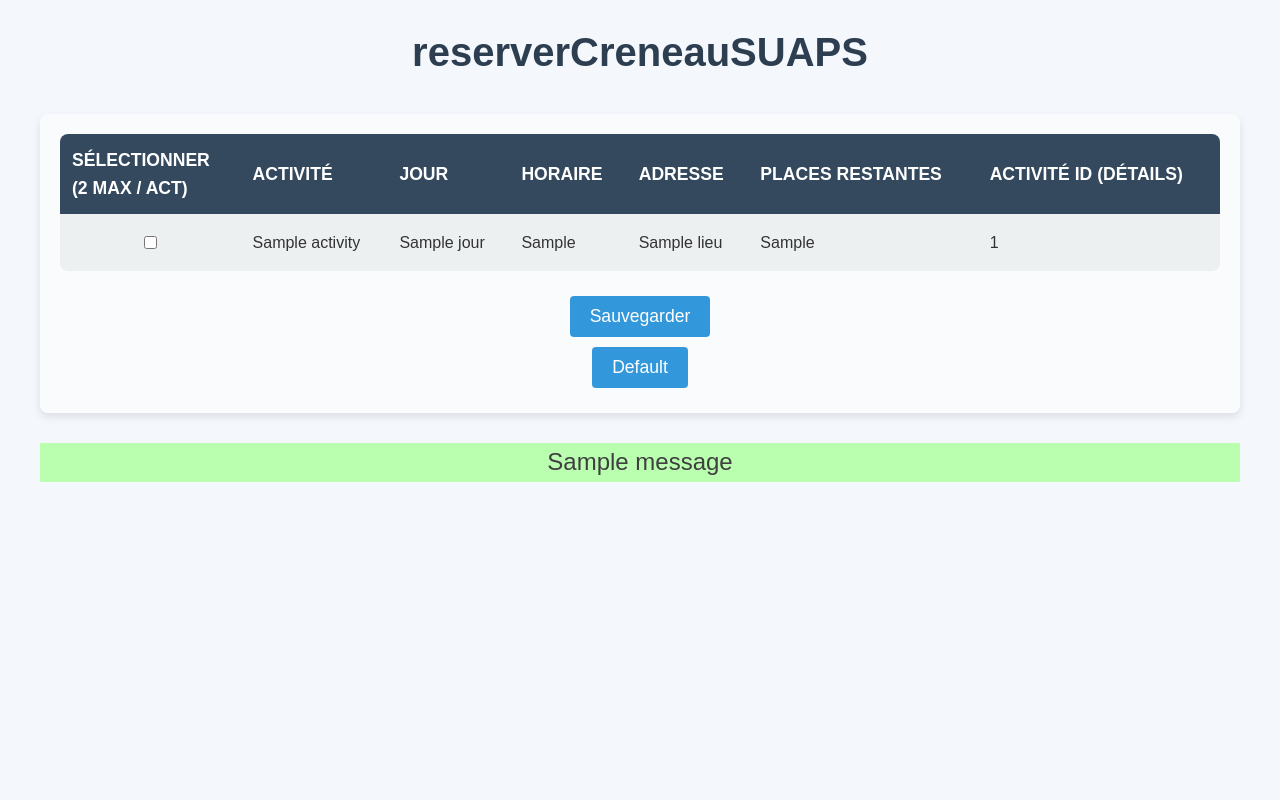
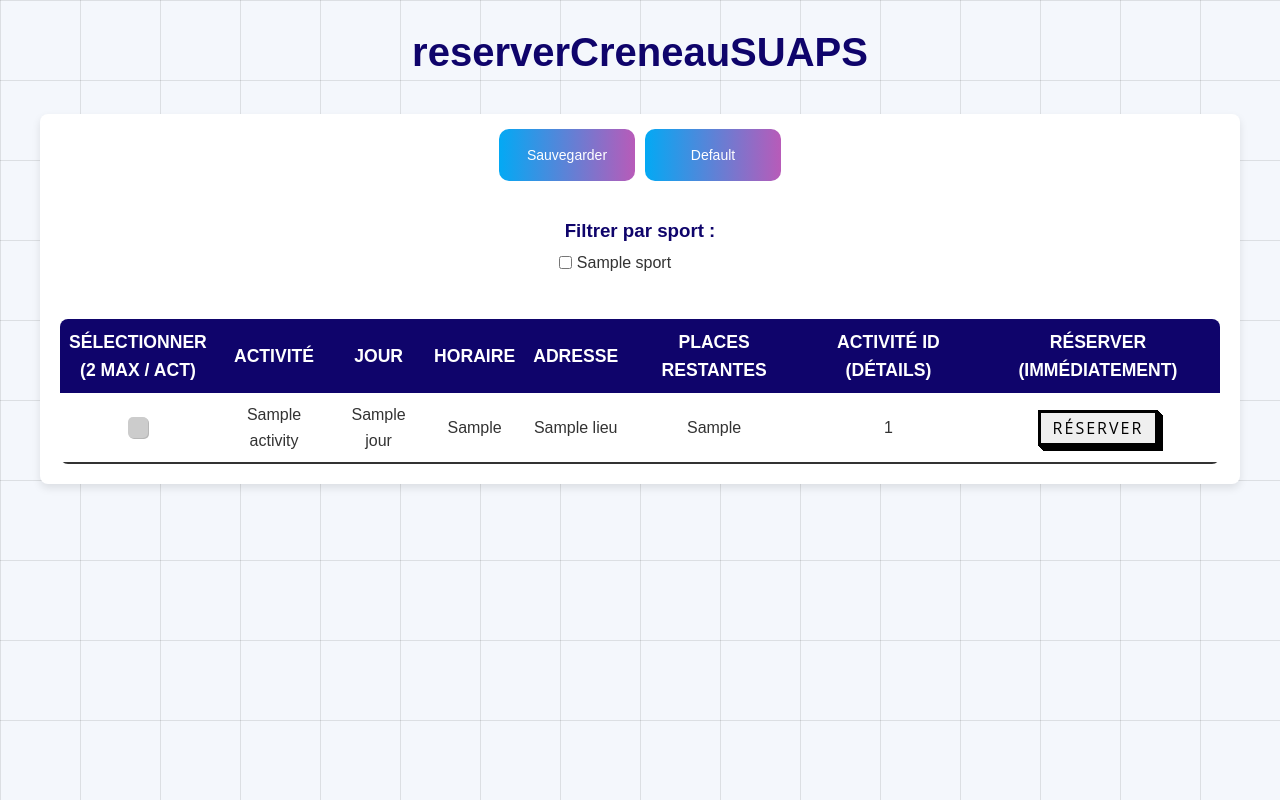
Before and after one commit to maxlttr1/reserverCreneauSUAPS, a Flask app: template src/templates/index.html in a window 1280 px wide. Run offline with Flask 3, Linux system fonts and the light colour scheme; the template is opened without the code that fills it: most values are stand-ins (such as "Sample title", 1, 10 or a date in 2020); one stand-in notice (Sample message) is shown; parts of the project's set-up code (start-up, migrations or seed data) failed here and were passed over.

Commit message:
style enhance

```diff
--- a/src/main.py
+++ b/src/main.py
@@ -5,13 +5,11 @@
 import pytz
 import json
 import os
+import logging
+
 from flask import Flask, render_template, request, redirect, url_for, flash
 from flask_login import LoginManager, UserMixin, login_user, login_required, logout_user
 from dotenv import load_dotenv
-
-import logging
-logging.getLogger('werkzeug').setLevel(logging.CRITICAL) # pas de pollution (GET 304 machin)
-
 from AutoSUAPS import AutoSUAPS
 from utilities import setAllSchedules, setDefaultSchedules, getParisDatetime
 
@@ -67,7 +65,29 @@
 def home():
     activities_dict = get_activities()
     config_file = read_config()
-    return render_template('index.html', activities_dict=activities_dict, config_file=config_file)
+
+    sports = sorted(list({activity['activity_name'] for activity in activities_dict}))
+
+    return render_template('index.html', activities_dict=activities_dict, config_file=config_file, sports=sports)
+
+
+
+@app.route('/reserver', methods=['POST'])
+@login_required
+def reserver():
+    activity_id = request.form.get('id_resa')  # Récupère l'ID de l'activité sélectionnée
+    if not activity_id:
+        flash("Aucune activité sélectionnée pour la réservation.", "error")
+        return redirect('/')
+
+    auto.login()
+    auto.setIDPeriode(False)
+    auto.reserverCreneau(activity_id)
+    auto.logout()
+
+    print(f"Réservation effectuée pour l'activité ID : {activity_id}")
+    flash(f"Réservation effectuée pour l'activité ID : {activity_id}", "success")
+    return redirect('/')
 
 @app.route('/update', methods=['POST'])
 @login_required
@@ -84,6 +104,13 @@
     elif action == 'default':
         setDefaultSchedules(auto)
         flash('Default ok !')
+
+    elif action.startswith("reserver_"):
+        activity_id = action.split("_")[1]
+        auto.login()
+        auto.setIDPeriode(False)
+        auto.reserverCreneau(activity_id)
+        flash(f"Réservation effectuée pour l'activité ID : {activity_id}", "success")
 
     auto.logout()
     return redirect(url_for('home'))
@@ -132,7 +159,7 @@
         counter += 1
 
 # === MAIN ENTRY ===
-def main():
+def main(DEBUG):
     auto.login()
     auto.printIDs()
     auto.logout()
@@ -141,7 +168,11 @@
     threading.Thread(target=scheduler_loop, daemon=True).start()
 
     print("[INFO] Flask UI active sur http://localhost:5000")
-    app.run(host="0.0.0.0", port=5000)
+    app.run(host="0.0.0.0", port=5000, debug=DEBUG)
 
 if __name__ == '__main__':
-    main()
+    DEBUG = False
+    if not DEBUG :
+        logging.getLogger('werkzeug').setLevel(logging.CRITICAL) # pas de pollution (GET 304 machin)
+
+    main(DEBUG)
--- /dev/null
+++ b/src/static/css/index.css
@@ -0,0 +1,404 @@
+/* General reset for consistent styling across browsers */
+body {
+    font-family: 'Arial', sans-serif;
+    line-height: 1.6;
+    color: #333;
+    padding: 20px;
+}
+
+* {
+    margin: 0;
+    padding: 0;
+    box-sizing: border-box;
+}
+
+#moving_bg {
+    font-family: 'Arial', sans-serif;
+    position: fixed;
+    top:0;
+    left: 0;
+}
+
+#body_login {
+    position: fixed;
+    top: 50%;
+    left: 50%;
+    transform: translate(-50%, -50%);
+
+    padding: 12px;
+    background-color: rgba(255, 255, 255, 0.6);
+    border-radius: 5px;
+    display: flex;
+    flex-direction: column;
+    align-items: center;
+    text-align: center;
+}
+
+/* Header */
+header {
+    text-align: center;
+    margin-bottom: 30px;
+}
+
+header h1 {
+    font-size: 2.5rem;
+    color: #0f046b;
+}
+
+h2, h3 {
+    text-align: center;
+    color: #0f046b;
+}
+
+/* Main section styling */
+main {
+    max-width: 1200px;
+    margin: auto;
+}
+
+form {
+    background-color: rgb(255, 255, 255);
+    padding: 20px;
+    border-radius: 8px;
+    box-shadow: 0 4px 8px rgba(0, 0, 0, 0.1);
+
+    display: flex;
+    flex-direction: column;
+    align-items: center;
+}
+
+
+table {
+    width: 100%;
+    border-collapse: collapse;
+
+    border-radius: 8px;  /* Adds rounded corners to the table */
+    overflow: hidden;  /* Prevents the borders from being cut off */
+}
+
+th, td {
+    padding: 9px;
+    text-align: center;
+    vertical-align: middle;   /* Centre verticalement */
+}
+
+#checkbox {
+    text-align: center;
+}
+
+th {
+    background-color: #0f046b;
+    color: white;
+}
+
+td {
+    border-bottom: 2px solid #333;
+}
+
+tr:hover td {
+    background-color: rgba(0, 21, 255, 0.2);
+}
+
+input[type="checkbox"] {
+    margin: 10px 0;
+    padding: 8px;
+    border: 1px solid #ccc;
+    border-radius: 4px;
+    width: auto;
+    font-size: 1rem;
+}
+
+
+/* Table styles for readability */
+thead {
+    text-transform: uppercase;
+}
+
+thead th {
+    font-size: 1.1rem;
+}
+
+tbody td {
+    font-size: 1rem;
+}
+
+.flash {
+    background-color: rgb(185, 255, 175);
+    color: rgb(63, 63, 63);
+    font-size: 1.5rem;
+    text-align: center;
+}
+
+.switch {
+    position: relative;
+    display: inline-block;
+    width: 60px;
+    height: 34px;
+}
+
+.switch input {
+    opacity: 0;
+    width: 0;
+    height: 0;
+}
+
+.slider {
+    position: absolute;
+    cursor: pointer;
+    top: 0;
+    left: 0;
+    right: 0;
+    bottom: 0;
+    background-color: #ccc;
+    transition: 0.4s;
+    border-radius: 34px;
+}
+
+.slider:before {
+    position: absolute;
+    content: "";
+    height: 26px;
+    width: 26px;
+    border-radius: 50%;
+    left: 4px;
+    bottom: 4px;
+    background-color: white;
+    transition: 0.4s;
+}
+
+input:checked + .slider {
+    background-color: #3398db;
+}
+
+input:checked + .slider:before {
+    transform: translateX(26px);
+}
+
+/* Footer */
+footer {
+    text-align: center;
+    margin-top: 50px;
+    font-size: 0.9rem;
+    color: #7f8c8d;
+}
+
+/* Responsiveness */
+@media (max-width: 768px) {
+    body {
+        padding: 10px;
+    }
+
+    table, th, td {
+        font-size: 0.9rem;
+    }
+
+    button {
+        padding: 8px 15px;
+    }
+}
+
+#flash-container {
+    position: fixed;
+    top: 10px;
+    right: 10px;
+    z-index: 1000;
+}
+
+.flash-message {
+    background-color: #4CAF50;
+    color: white;
+    padding: 15px 25px;
+    margin-bottom: 10px;
+    border-radius: 10px;
+    box-shadow: 0 0 10px rgba(0,0,0,0.3);
+    animation: fadeOut 5s forwards;
+}
+
+.flash-message.error {
+    background-color: #f44336;
+}
+
+@keyframes fadeOut {
+    0% {opacity: 1;}
+    80% {opacity: 1;}
+    100% {opacity: 0; display: none;}
+}
+
+#top-buttons button {
+    text-decoration: none;
+    position: relative;
+    border: none;
+    font-size: 14px;
+    font-family: inherit;
+    cursor: pointer;
+    color: #fff;
+    width: 9em;
+    height: 3em;
+    line-height: 2em;
+    text-align: center;
+    background: linear-gradient(90deg, #03a9f4, #f441a5, #ffeb3b, #03a9f4);
+    background-size: 300%;
+    border-radius: 10px;
+    z-index: 1;
+}
+
+#top-buttons button:hover {
+    animation: ani 8s linear infinite;
+    border: none;
+}
+
+@keyframes ani {
+    0% {
+        background-position: 0%;
+    }
+
+    100% {
+        background-position: 400%;
+    }
+}
+
+#top-buttons button:before {
+    content: "";
+    position: absolute;
+    top: -5px;
+    left: -5px;
+    right: -5px;
+    bottom: -5px;
+    z-index: -1;
+    background: linear-gradient(90deg, #03a9f4, #f441a5, #ffeb3b, #03a9f4);
+    background-size: 400%;
+    border-radius: 10px;
+    transition: 1s;
+}
+
+#top-buttons button:hover::before {
+    filter: blur(10px);
+}
+
+#top-buttons button:active {
+    background: linear-gradient(32deg, #03a9f4, #f441a5, #ffeb3b, #03a9f4);
+}
+
+body {
+    width: 100%;
+    height: 100%;
+
+    background: #f4f7fc;
+    --gap: 5em;
+    --line: 1px;
+    --color: rgba(0, 0, 0, 0.2);
+
+    background-image: linear-gradient(
+        -90deg,
+        transparent calc(var(--gap) - var(--line)),
+        var(--color) calc(var(--gap) - var(--line) + 1px),
+        var(--color) var(--gap)
+      ),
+      linear-gradient(
+        0deg,
+        transparent calc(var(--gap) - var(--line)),
+        var(--color) calc(var(--gap) - var(--line) + 1px),
+        var(--color) var(--gap)
+      );
+    background-size: var(--gap) var(--gap);
+  }
+
+
+  /* CSS */
+  .resa_button {
+    font-family: "Open Sans", sans-serif;
+    font-size: 16px;
+    letter-spacing: 2px;
+    text-decoration: none;
+    text-transform: uppercase;
+    color: #000;
+    cursor: pointer;
+    border: 3px solid;
+    padding: 0.25em 0.5em;
+    box-shadow: 1px 1px 0px 0px, 2px 2px 0px 0px, 3px 3px 0px 0px, 4px 4px 0px 0px, 5px 5px 0px 0px;
+    position: relative;
+    user-select: none;
+    -webkit-user-select: none;
+    touch-action: manipulation;
+  }
+
+  .resa_button:active {
+    box-shadow: 0px 0px 0px 0px;
+    top: 5px;
+    left: 5px;
+  }
+
+  @media (min-width: 768px) {
+    .resa_button {
+      padding: 0.25em 0.75em;
+    }
+  }
+
+
+/* Hide the default checkbox */
+.check_container input {
+    position: absolute;
+    opacity: 0;
+    cursor: pointer;
+    height: 0;
+    width: 0;
+    border-radius: 5px;
+}
+
+.check_container {
+    position: relative;
+    display: flex;
+    justify-content: center;
+    align-items: center;
+    height: 100%;
+}
+
+.checkmark {
+    cursor: pointer;
+    position: relative;
+    display: inline-block;
+    height: 1.3em;
+    width: 1.3em;
+    background-color: #ccc;
+    border-radius: 5px;
+}
+
+
+   /* When the checkbox is checked, add a blue background */
+.check_container input:checked ~ .checkmark {
+    box-shadow: 3px 3px 0px rgb(183, 183, 183);
+    transition: all 0.2s;
+    opacity: 1;
+    background-image: linear-gradient(45deg, rgb(100, 61, 219) 0%, rgb(217, 21, 239) 100%);
+}
+
+.check_container input ~ .checkmark {
+    transition: all 0.2s;
+    opacity: 1;
+    box-shadow: 1px 1px 0px rgb(183, 183, 183);
+}
+
+   /* Create the checkmark/indicator (hidden when not checked) */
+.checkmark:after {
+    content: "";
+    position: absolute;
+    opacity: 0;
+    transition: all 0.2s;
+}
+
+   /* Show the checkmark when checked */
+.check_container input:checked ~ .checkmark:after {
+    opacity: 1;
+    transition: all 0.2s;
+}
+
+   /* Style the checkmark/indicator */
+.check_container .checkmark:after {
+    left: 0.45em;
+    top: 0.25em;
+    width: 0.25em;
+    height: 0.5em;
+    border: solid white;
+    border-width: 0 0.15em 0.15em 0;
+    transform: rotate(45deg);
+}
--- a/src/templates/index.html
+++ b/src/templates/index.html
@@ -4,24 +4,30 @@
     <meta charset="UTF-8">
     <meta name="viewport" content="width=device-width, initial-scale=1.0">
     <title>reserverCreneauSUAPS</title>
-    <link rel="stylesheet" href="{{ url_for('static', filename='css/styles.css') }}">
+    <link rel="stylesheet" href="{{ url_for('static', filename='css/index.css') }}">
 </head>
 <body>
     <header>
         <h1>reserverCreneauSUAPS</h1>
     </header>
     <main>
-        <style>
-            body {
-                font-family: 'Arial', sans-serif;
-                line-height: 1.6;
-                background-color: #f4f7fc;
-                color: #333;
-                padding: 20px;
-            }
-        </style>
         <section>
             <form action="/update" method="POST">
+                <div id="top-buttons" style="display: flex; flex-wrap: wrap; gap: 20px;">
+                    <button type="submit" name="action" value="sauvegarder">Sauvegarder</button>
+                    <button type="submit" name="action" value="default">Default</button>
+                </div>
+                <section id="filters" style="margin: 40px;">
+                    <h3 style="text-align: center;">Filtrer par sport :</h2>
+                    <div style="display: flex; flex-wrap: wrap; gap: 12px;">
+                        {% for sport in sports %}
+                            <label style="display: flex; align-items: center; gap: 5px;padding-right:50px">
+                                <input type="checkbox" class="filter-checkbox" value="{{ sport }}">
+                                {{ sport }}
+                            </label>
+                        {% endfor %}
+                    </div>
+                </section>
                 <table>
                     <thead>
                         <tr>
@@ -32,14 +38,20 @@
                             <th>Adresse</th>
                             <th>Places restantes</th>
                             <th>Activité ID (Détails)</th>
+                            <th>Réserver (immédiatement)</th>
                         </tr>
                     </thead>
                     <tbody>
                         {% for activity in activities_dict %}
                         <tr>
                             <td id="checkbox">
-                                <input type="checkbox" name="id_resa" value="{{activity['id']}}"
+
+
+                                <label class="check_container">
+                                    <input class="check_container" type="checkbox" name="id_resa" value="{{activity['id']}}"
                                 {% if activity['id'] in config_file['ids_resa'] %} checked {% endif %}>
+                                    <div class="checkmark"></div>
+                                </label>
                             </td>
                             <td>{{activity['activity_name']}}</td>
                             <td>{{activity['jour']}}</td>
@@ -47,22 +59,42 @@
                             <td>{{activity['lieu']}}</td>
                             <td>{{activity['places_restantes']}}</td>
                             <td>{{activity['id']}}</td>
+                            <td>
+                                <button class="resa_button" type="submit" name="action" value="reserver_{{ activity['id'] }}">Réserver</button>
+                            </td>
+                        </tr>
                         {% endfor %}
-                        </tr>
                     </tbody>
                 </table>
-                <button type="submit" name="action" value="sauvegarder">Sauvegarder</button>
-                <button type="submit" name="action" value="default">Default</button>
             </form>
         </section>
         {% with messages = get_flashed_messages(with_categories=true) %}
             {% if messages %}
-                <div class="flash">
-                    {{ messages[0][1] }}
+                <div id="flash-container">
+                    {% for category, message in messages %}
+                        <div class="flash-message {{ category }}">{{ message }}</div>
+                    {% endfor %}
                 </div>
             {% endif %}
         {% endwith %}
     <footer>
     </footer>
+    <script>
+        document.querySelectorAll('.filter-checkbox').forEach(checkbox => {
+            checkbox.addEventListener('change', function() {
+                const checkedSports = Array.from(document.querySelectorAll('.filter-checkbox:checked'))
+                                           .map(cb => cb.value);
+
+                document.querySelectorAll('tbody tr').forEach(row => {
+                    const activityName = row.children[1].innerText.trim();
+                    if (checkedSports.length === 0 || checkedSports.includes(activityName)) {
+                        row.style.display = '';
+                    } else {
+                        row.style.display = 'none';
+                    }
+                });
+            });
+        });
+    </script>
 </body>
 </html>
```
Also changed, not shown: src/AutoSUAPS.py (+7 -3 lines), src/static/css/login.css (renamed from src/static/css/styles.css, +0 -43 lines), src/templates/login.html (+3 -5 lines), 1 other file.
